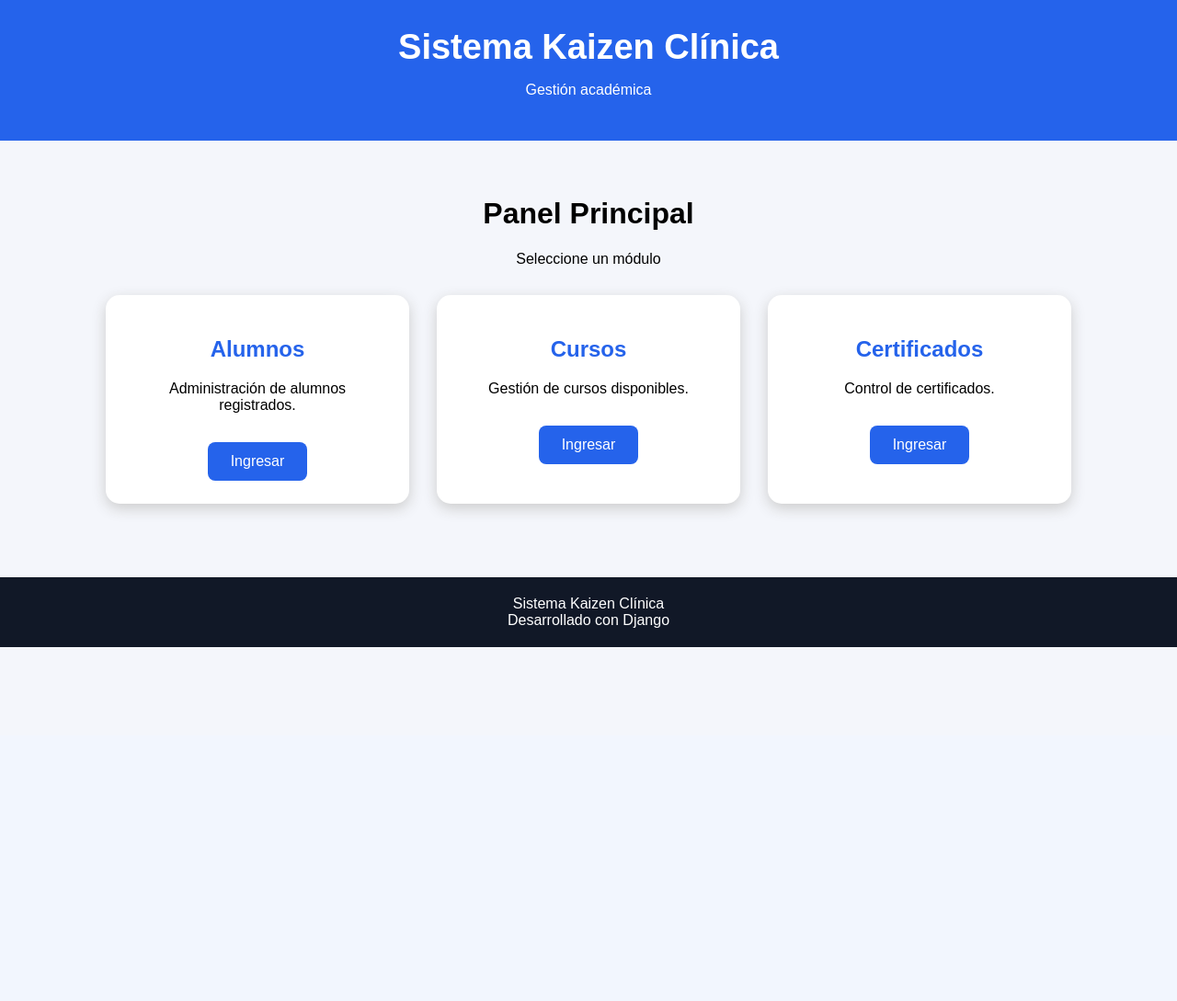
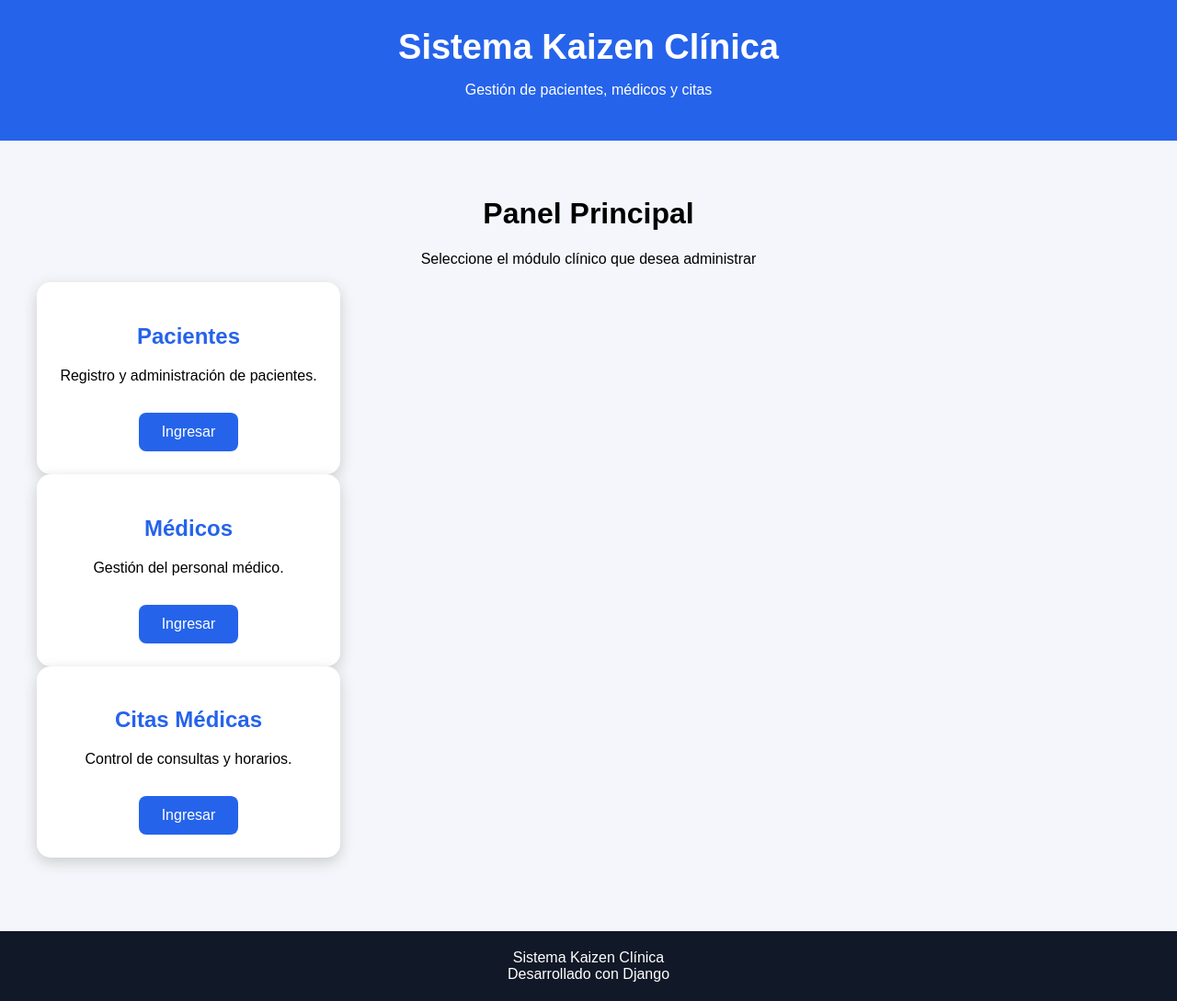
Before and after one commit to dreadla/kaizen-clinica, a Django app: page / in a window 1280 px wide. Shown: the whole page at 92% size. Before the commit the page ends 704 px from the top, so only its background shows below. Run offline with Django 5.2, Linux system fonts and the light colour scheme.

Commit message:
Cambiar interfaz a clinica

```diff
--- a/api_personas/templates/api_personas/inicio.html
+++ b/api_personas/templates/api_personas/inicio.html
@@ -105,7 +105,7 @@
 
 <h1>Sistema Kaizen Clínica</h1>
 
-<p>Gestión académica</p>
+<p>Gestión de pacientes, médicos y citas</p>
 
 </header>
 
@@ -116,42 +116,37 @@
 
 <h1>Panel Principal</h1>
 
-<p>Seleccione un módulo</p>
+<p>Seleccione el módulo clínico que desea administrar</p>
 
-
-
-<div class="tarjetas">
 
 
 <div class="tarjeta">
 
-<h2>Alumnos</h2>
+<h2>Pacientes</h2>
 
-<p>Administración de alumnos registrados.</p>
+<p>Registro y administración de pacientes.</p>
 
 <a class="boton" href="#">Ingresar</a>
 
 </div>
 
 
-
 <div class="tarjeta">
 
-<h2>Cursos</h2>
+<h2>Médicos</h2>
 
-<p>Gestión de cursos disponibles.</p>
+<p>Gestión del personal médico.</p>
 
 <a class="boton" href="#">Ingresar</a>
 
 </div>
 
 
-
 <div class="tarjeta">
 
-<h2>Certificados</h2>
+<h2>Citas Médicas</h2>
 
-<p>Control de certificados.</p>
+<p>Control de consultas y horarios.</p>
 
 <a class="boton" href="#">Ingresar</a>
 
```
